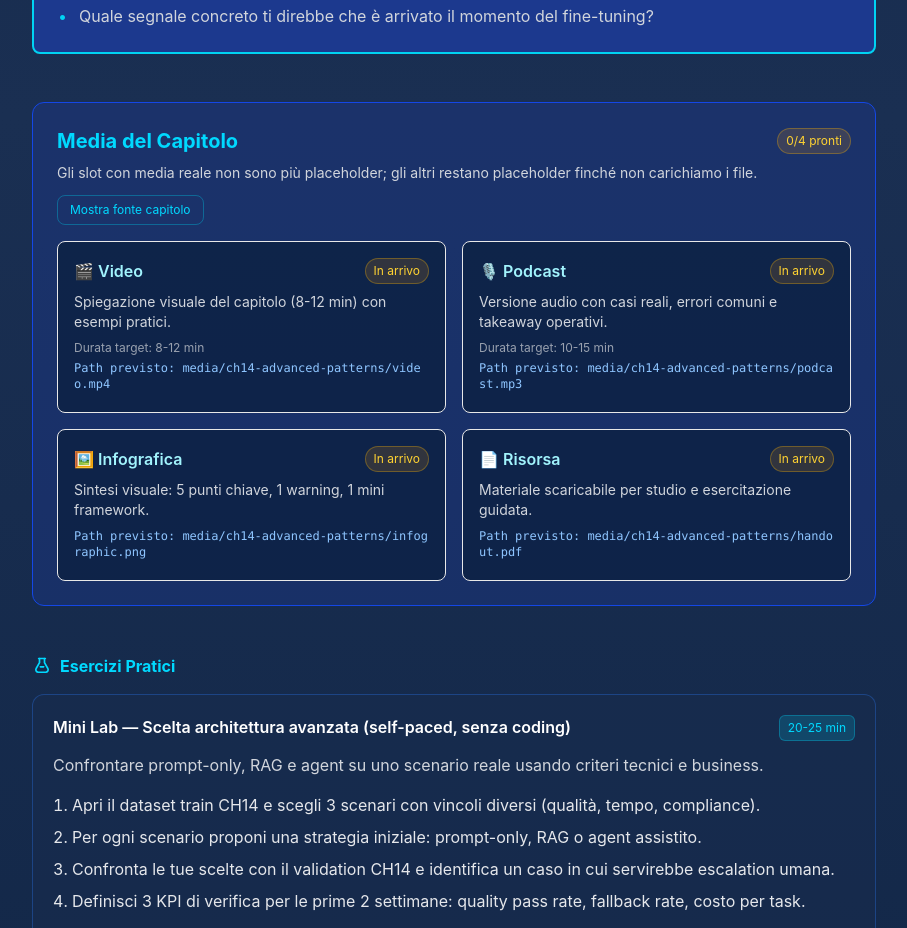
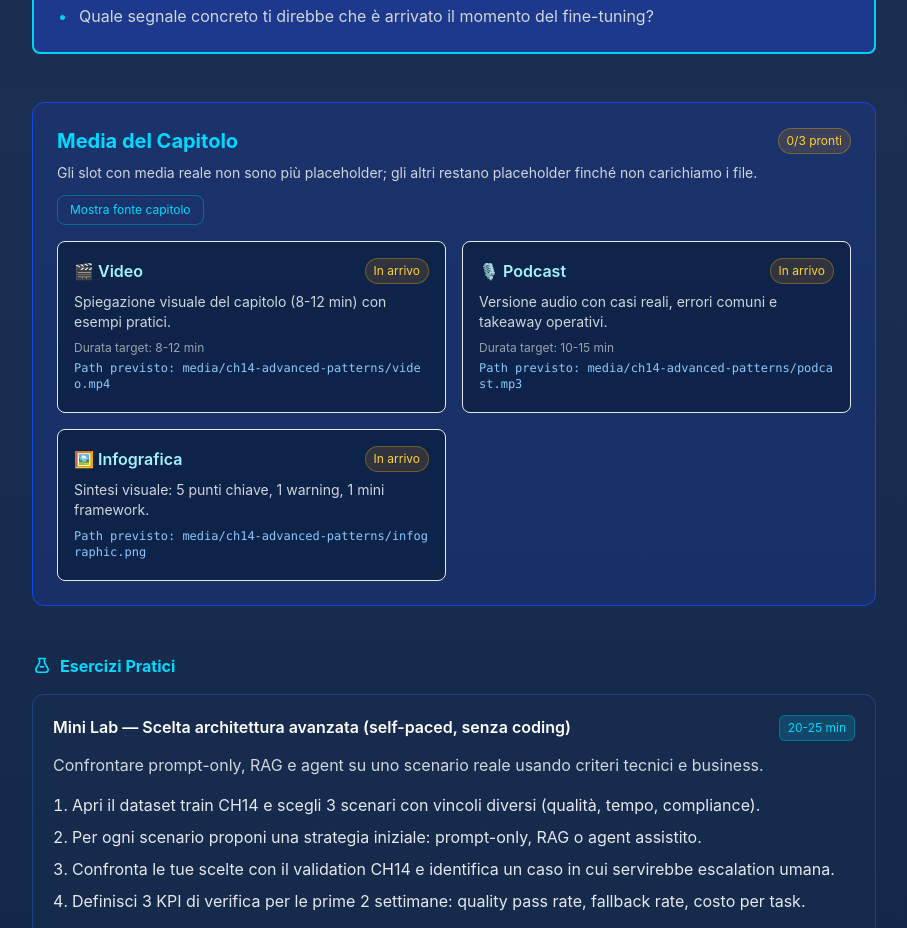
Before and after one commit to MT-Showcases/ai-fundamentals-showcase, a Next.js app: page /chapters/advanced-patterns in a window 1280 px wide. Shown: the part 1960-2888 px from the top of the page, without its empty margins (372-1279 px from the left). Built offline with nearby package versions, Linux system fonts and the light colour scheme.

Commit message:
ux(media): hide placeholder resource cards until ready

```diff
--- a/components/ChapterMediaSlots.tsx
+++ b/components/ChapterMediaSlots.tsx
@@ -51,7 +51,9 @@ const badgeByType: Record<MediaPlaceholder['type'], string> = {
 };
 
 export default function ChapterMediaSlots({ chapter }: Props) {
-  const slots = chapter.media && chapter.media.length > 0 ? chapter.media : defaultSlots(chapter);
+  const slotsRaw = chapter.media && chapter.media.length > 0 ? chapter.media : defaultSlots(chapter);
+  // UX choice: hide resource cards until a real downloadable asset exists
+  const slots = slotsRaw.filter((slot) => !(slot.type === 'resource' && !slot.notes?.toLowerCase().includes('ready')));
   const [active, setActive] = useState<MediaPlaceholder | null>(null);
   const [showSource, setShowSource] = useState(false);
   const [copied, setCopied] = useState(false);
--- a/components/SectionMediaSlots.tsx
+++ b/components/SectionMediaSlots.tsx
@@ -21,7 +21,9 @@ const badgeByType: Record<MediaPlaceholder['type'], string> = {
 
 export default function SectionMediaSlots({ chapterId, chapterSlug, sectionIndex, sectionTitle, sectionContent, media, isWorkflow = false, customSourceText }: Props & { isWorkflow?: boolean; customSourceText?: string }) {
   // Regola: nessun media definito => nessun placeholder automatico
-  const slots = media ?? [];
+  const slotsRaw = media ?? [];
+  // UX choice: hide resource cards until a real downloadable asset exists
+  const slots = slotsRaw.filter((slot) => !(slot.type === 'resource' && !slot.notes?.toLowerCase().includes('ready')));
   const [active, setActive] = useState<MediaPlaceholder | null>(null);
   const [showSource, setShowSource] = useState(false);
   const [copied, setCopied] = useState(false);
```
